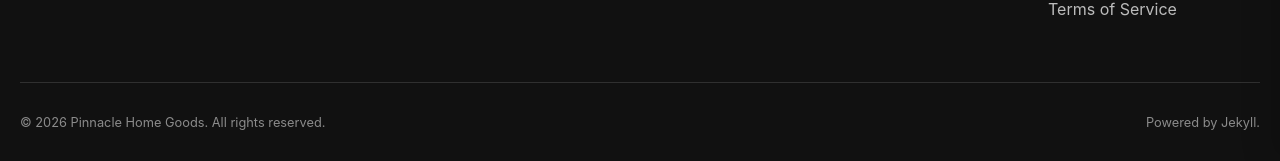
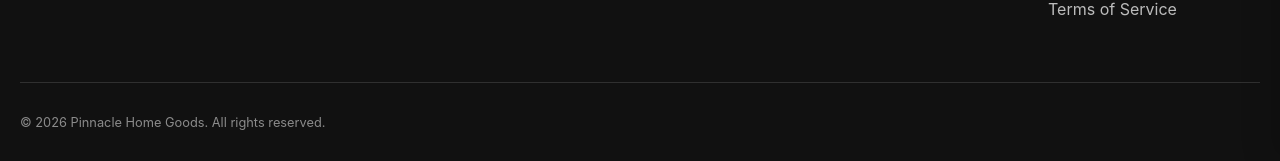
Before and after one commit to chew-max/pinnacle-home-goods, a Jekyll site: the page built from index.html, in a window 1280 px wide and 900 px high, scrolled down 2109 px. Shown: the part 736-897 px from the top of the window. Built offline with Jekyll 4.4.1, drawn with Linux system fonts in a browser that asks for light colours.

Commit message:
Clean up Pinnacle storefront footer

```diff
--- a/_includes/footer.html
+++ b/_includes/footer.html
@@ -112,10 +112,6 @@
         {{ site.data.store.brand.name }}.
         All rights reserved.
       </p>
-
-      <p class="site-footer__powered">
-        Powered by Jekyll.
-      </p>
     </div>
 
   </div>
```
